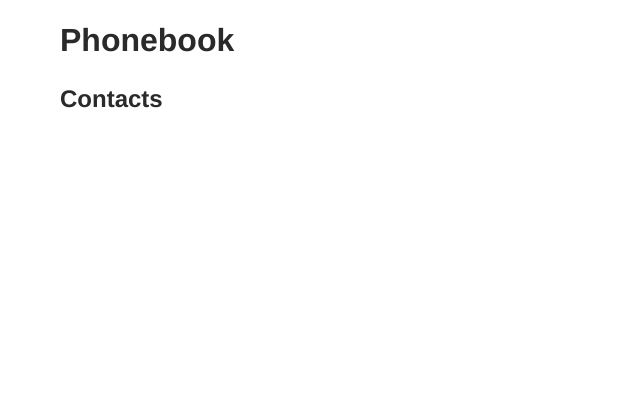
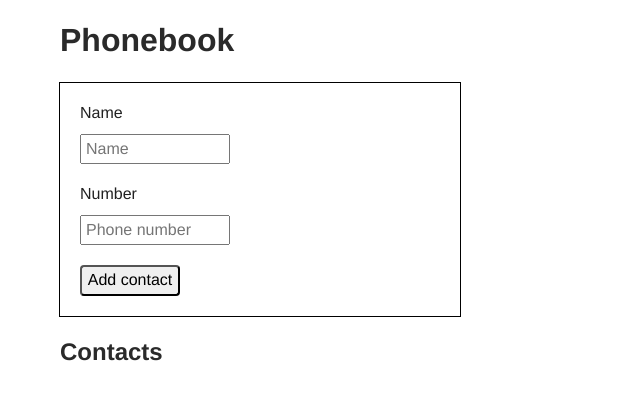
Before and after one commit to oksanastets-code/goit-react-hw-07-phonebook-new, a React (Create React App) app: page / in a window 1280 px wide. Shown: the top 400 px of the page, without its empty margins (0-640 px from the left). Built offline with nearby package versions, Linux system fonts and the light colour scheme.

Commit message:
Update App.jsx

```diff
--- a/src/components/App.jsx
+++ b/src/components/App.jsx
@@ -1,6 +1,6 @@
 import React, { Component } from 'react';
 // import { Toaster } from 'react-hot-toast';
-// import NameEditor from './Phonebook/NameEditor';
+import NameEditor from './Phonebook/NameEditor';
 // import ContactList from './Phonebook/ContactList';
 // import Filter from './Phonebook/Filter';
 import { Container } from './Phonebook/PhoneBook.styled';
@@ -13,7 +13,7 @@ class App extends Component {
         <Container>
           {/* <Toaster /> */}
           <h1>Phonebook</h1>
-          {/* <NameEditor /> */}
+          <NameEditor />
           <h2>Contacts</h2>
           {/* <Filter /> */}
           {/* <ContactList /> */}
```
